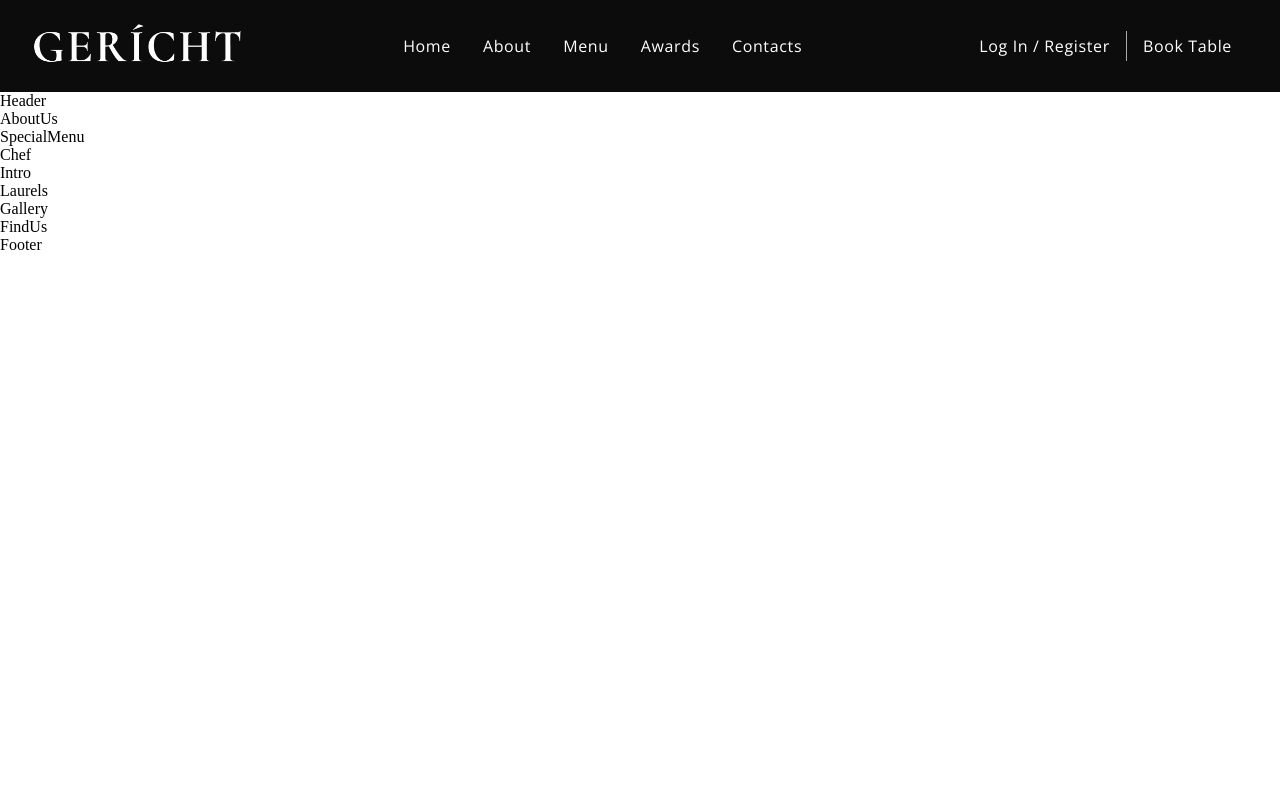
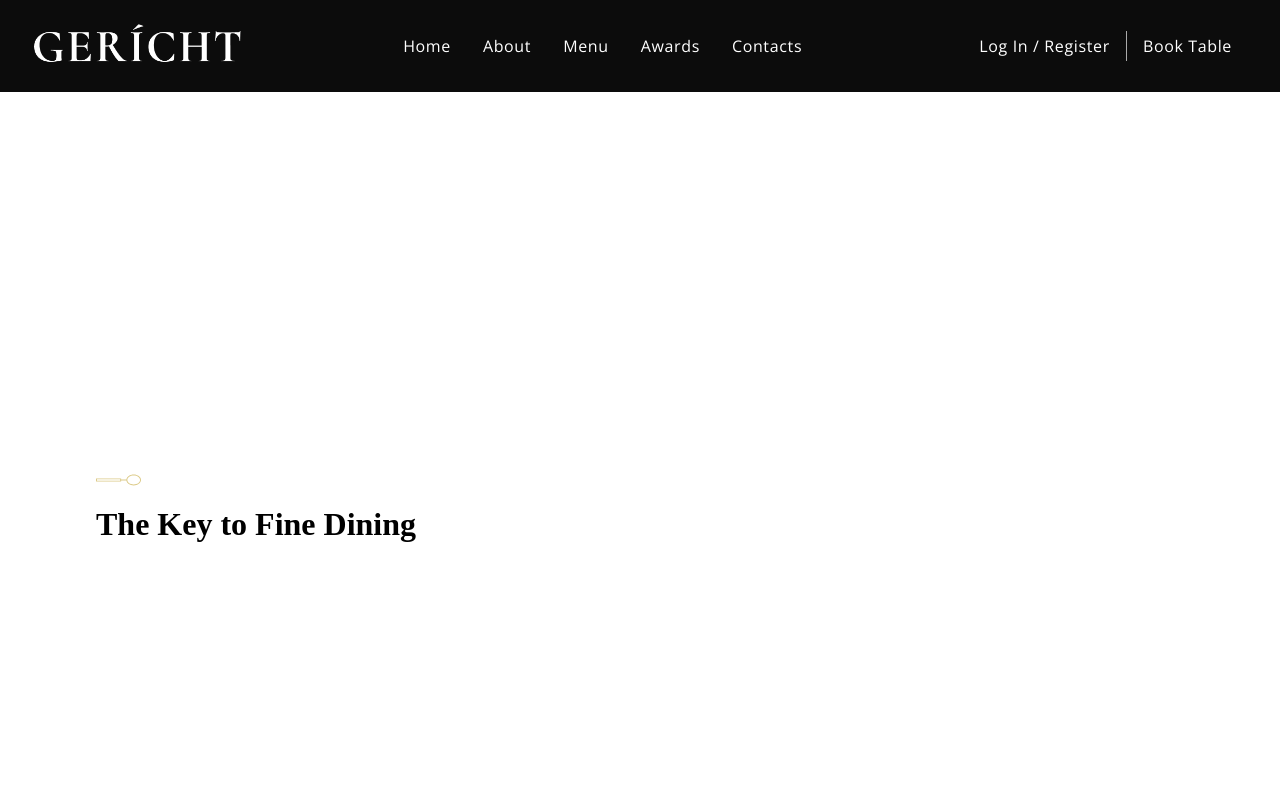
Before and after one commit to KevinKipkoechMutai/restaurant_landing_page, a React (Create React App) app: page / in a window 1280 px wide. Shown: the top 800 px of the page. Built offline with nearby package versions, Linux system fonts and the light colour scheme; a web font is replaced by a local one.

Commit message:
build and style the heading

```diff
--- a/src/components/SubHeading/SubHeading.jsx
+++ b/src/components/SubHeading/SubHeading.jsx
@@ -1,8 +1,12 @@
 import React from 'react';
+import { images } from "../../constants"
 
 const SubHeading = () => (
-  <div>
-    SubHeading
+  <div style={{
+    marginBottom: "1rem"
+  }}>
+    <p className='p__cormorant'>TITLE</p>
+    <img src={images.spoon} alt="spoonimage" className='spoon__img'/>
   </div>
 );
 
--- a/src/container/Header/Header.jsx
+++ b/src/container/Header/Header.jsx
@@ -1,10 +1,17 @@
 import React from 'react';
-
+import { SubHeading } from '../../components';
 import './Header.css';
 
 const Header = () => (
-  <div>
-    Header
+  <div className='app__header app__wrapper section__padding' id='home'>
+    <div className='app__wrapper_info'>
+      <SubHeading />
+      <h1 className='app__header-h1'>The Key to Fine Dining</h1>
+    </div>
+
+    <div className='app__wrapper_img'>
+
+    </div>
   </div>
 );
 
```
